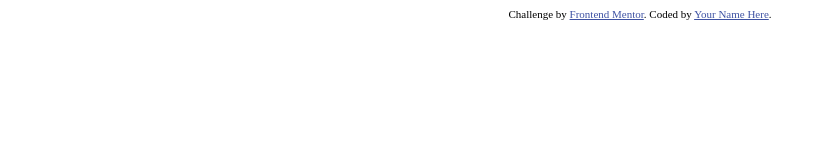
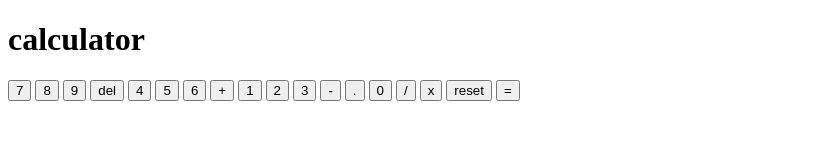
Before and after one commit to JuanDelgado1110/CalculatorApp, a plain HTML site: page index.html in a window 1280 px wide. Shown: the whole page, without its empty margins (0-824 px from the left). Drawn offline with Linux system fonts and the light colour scheme.

Commit message:
Calculator structure in HTML
Basic tags with classes, colors theme tags were left commented

```diff
--- a/index.html
+++ b/index.html
@@ -3,27 +3,53 @@
   <head>
     <meta charset="UTF-8" />
     <meta name="viewport" content="width=device-width, initial-scale=1.0" />
-    <!-- displays site properly based on user's device -->
 
     <link rel="icon" type="image/png" sizes="32x32" href="./images/favicon-32x32.png" />
 
+    <link rel="preconnect" href="https://fonts.googleapis.com" />
+    <link rel="preconnect" href="https://fonts.gstatic.com" crossorigin />
+    <link href="https://fonts.googleapis.com/css2?family=Spartan:wght@700&display=swap" rel="stylesheet" />
+
+    <link rel="stylesheet" href="./project/styles/styles.css" />
+
     <title>Frontend Mentor | Calculator app</title>
-
-    <!-- Feel free to remove these styles or customise in your own stylesheet 👍 -->
-    <style>
-      .attribution {
-        font-size: 11px;
-        text-align: center;
-      }
-      .attribution a {
-        color: hsl(228, 45%, 44%);
-      }
-    </style>
   </head>
   <body>
-    <div class="attribution">
-      Challenge by <a href="https://www.frontendmentor.io?ref=challenge" target="_blank">Frontend Mentor</a>. Coded by
-      <a href="#">Your Name Here</a>.
-    </div>
+    <main class="mainContainer">
+      <header class="header">
+        <h1 class="header__title">calculator</h1>
+        <!-- <div class="">
+          <p class="">theme</p>
+
+          <p class="">1</p>
+          <p class="">2</p>
+          <p class="">3</p>
+          <input type="range" id="" />
+        </div> -->
+      </header>
+      <div class="screen"></div>
+      <div class="buttonsContainer">
+        <button class="button button--7">7</button>
+        <button class="button button--8">8</button>
+        <button class="button button--9">9</button>
+        <button class="button button--delete">del</button>
+        <button class="button button--4">4</button>
+        <button class="button button--5">5</button>
+        <button class="button button--6">6</button>
+        <button class="button button--sum">+</button>
+        <button class="button button--1">1</button>
+        <button class="button button--2">2</button>
+        <button class="button button--3">3</button>
+        <button class="button button--subtraction">-</button>
+        <button class="button button--dot">.</button>
+        <button class="button button--0">0</button>
+        <button class="button button--division">/</button>
+        <button class="button button--multiplication">x</button>
+        <button class="button button--long button--reset">reset</button>
+        <button class="button button--long button--equal">=</button>
+      </div>
+    </main>
+
+    <script src="./project/javascript/scripts.js"></script>
   </body>
 </html>
```
